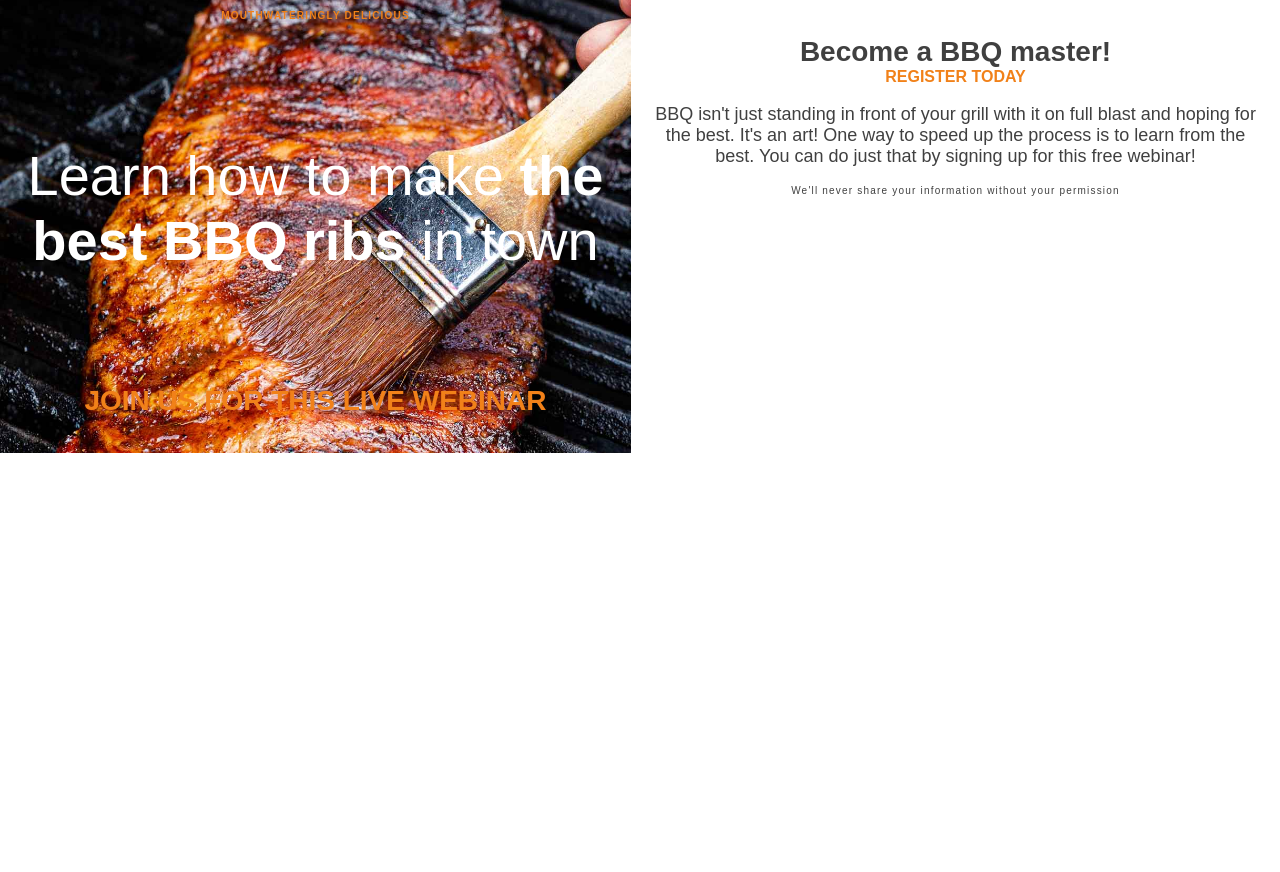
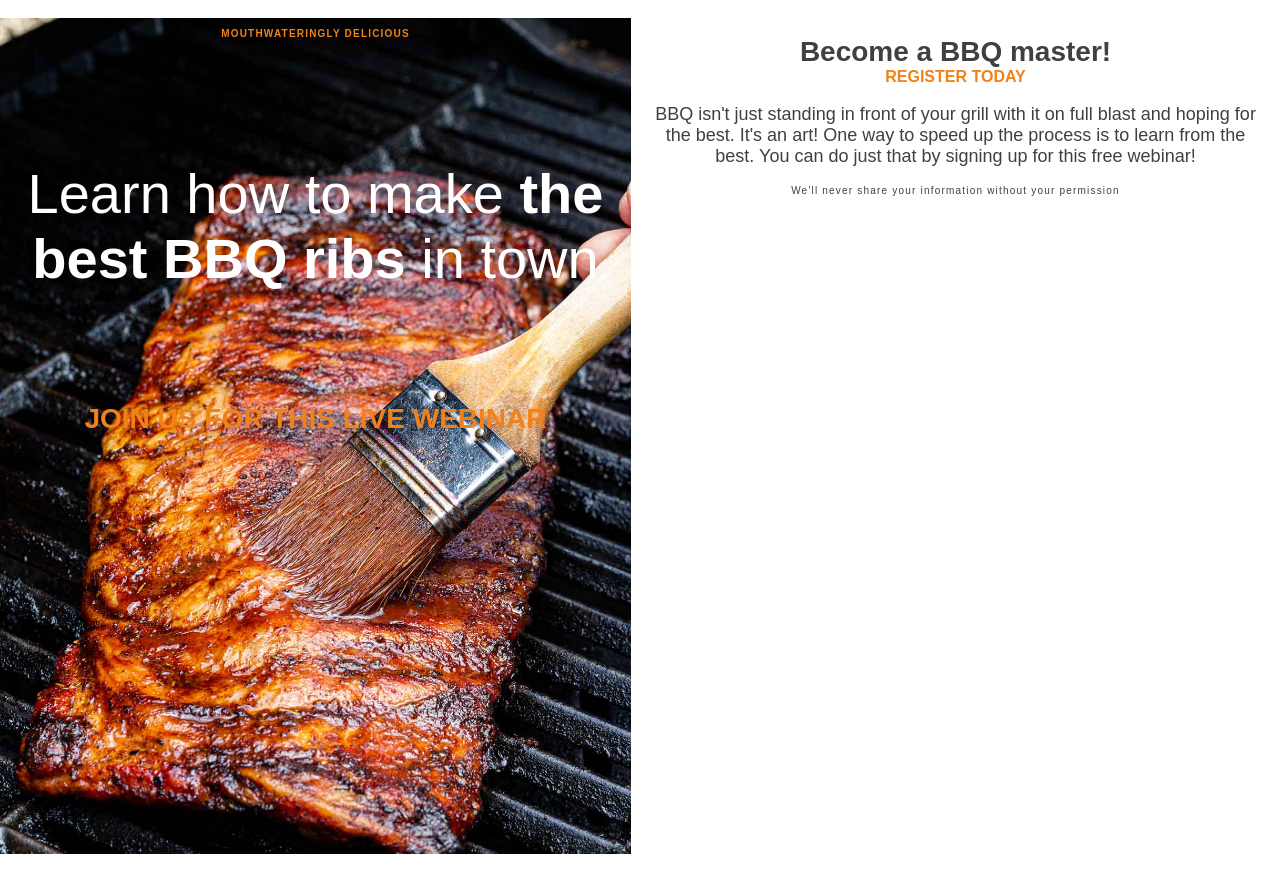
Before and after one commit to rudy35hernandez/Landing-Page, a plain HTML site: page index.html in a window 1280 px wide. Before the commit the page ends 800 px from the top, so only its background shows below. Drawn offline with Linux system fonts and the light colour scheme.

Commit message:
added viewport height to sections

```diff
--- a/css/style.css
+++ b/css/style.css
@@ -5,7 +5,7 @@ body{
     font-family: 'Sourcs Sans Pro', sans-serif;
     font-size: 1rem;
     color: #404040;
-    text-align: center
+    text-align: center;
 }
 
 
@@ -88,7 +88,11 @@ strong {
 @media (min-width: 580px){
 
     body{
-        font-size: 1.125rem
+        font-size: 1.125rem;
+        display: flex;
+        flex-direction: row;
+        align-items: center;
+
     }
 
     h1{
@@ -100,16 +104,11 @@ strong {
         font-size: 1.75rem;
     }
 
-    .container{
-        display: flex;
-        flex-direction: row;
+    .intro,
+    .main-content{
+        width: 50%;
+        min-height: 100vh;
     }
 
-    .intro{
-        width: 50%
-    }
 
-    .main-content{
-        width: 50%
-    }
 }
--- a/index.html
+++ b/index.html
@@ -6,7 +6,6 @@
         <link href="css/style.css" rel="stylesheet">
     </head>
     <body>
-        <section class="container">
             <div class="intro">
                 <h1>Learn how to make <strong>the best BBQ ribs</strong> in town </h1>
                 <p>Join us for this live webinar</p>
```
